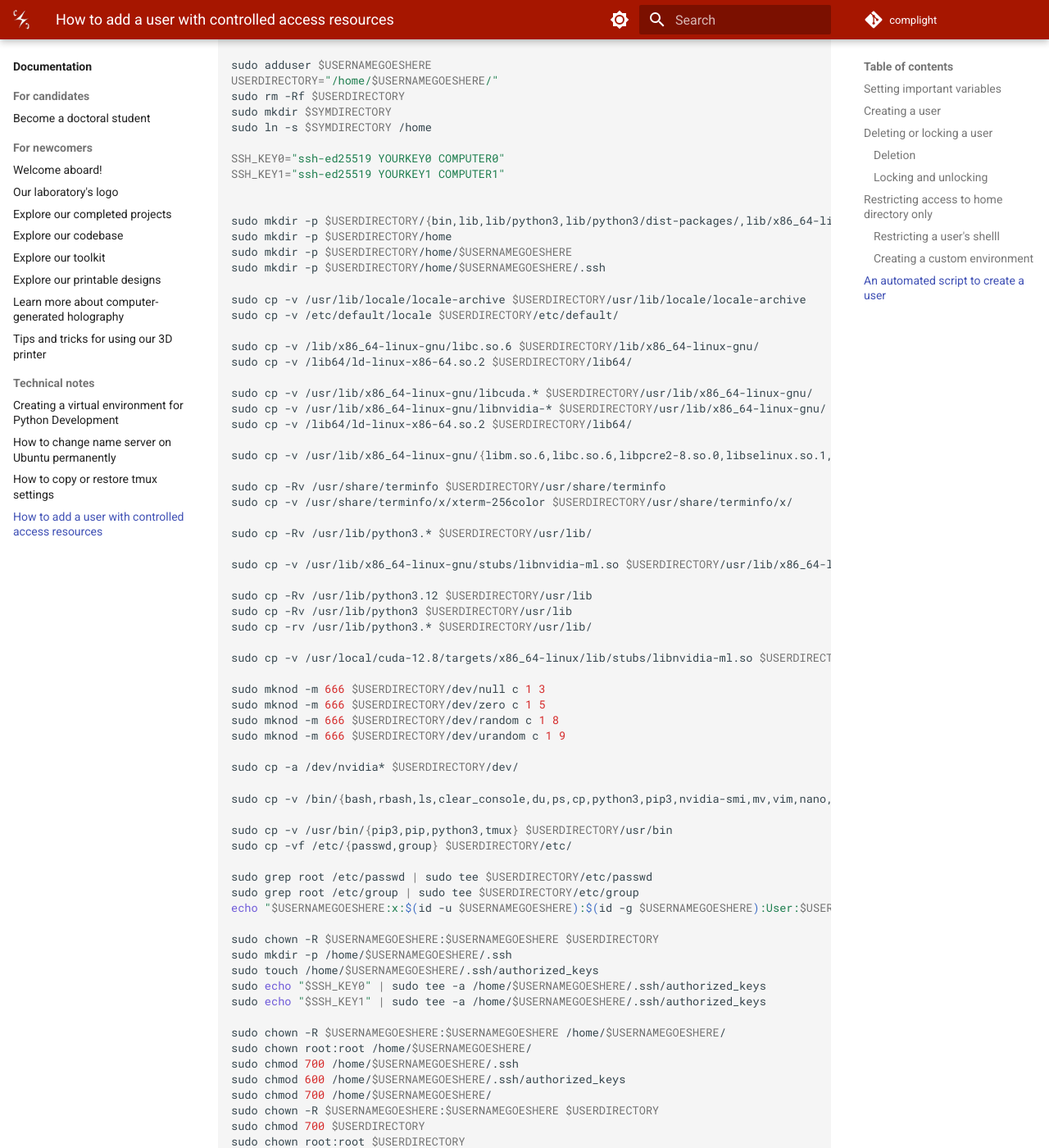
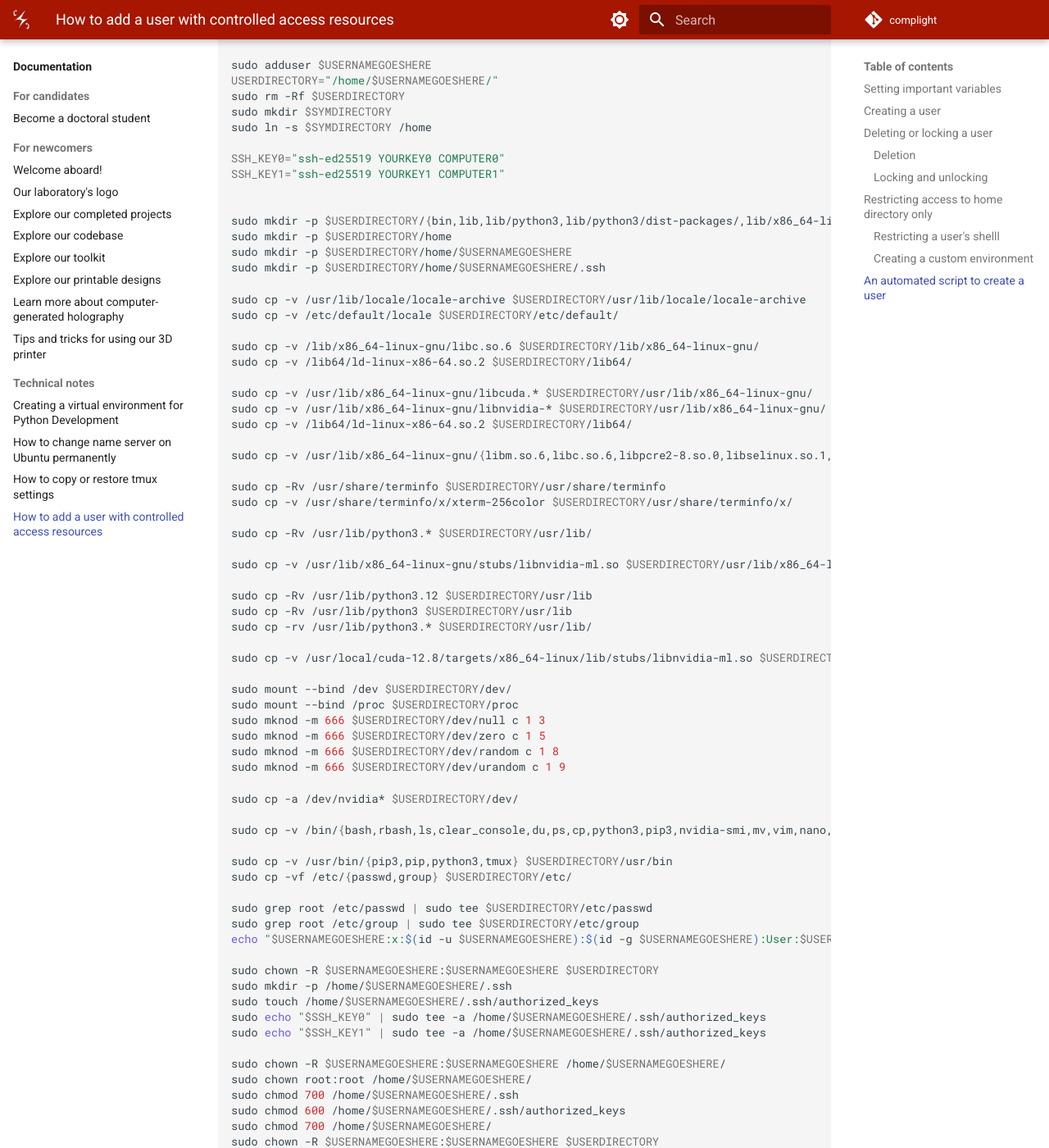
Before and after one commit to complight/complight.github.io, an MkDocs documentation site: the page built from docs/documentation/computing/how_to_add_a_user_with_controlled_access_to_resources.md, in a window 1280 px wide and 1400 px high, scrolled down 4297 px. Shown: the whole window at 82% size. Built offline with MkDocs 1.6.1 and Material for MkDocs 9.7.7, drawn with Linux system fonts in a browser that asks for light colours; some of the changed text lies outside the part shown.

Commit message:
Minor updates in a computing related note.

```diff
--- a/docs/documentation/computing/how_to_add_a_user_with_controlled_access_to_resources.md
+++ b/docs/documentation/computing/how_to_add_a_user_with_controlled_access_to_resources.md
@@ -194,7 +194,7 @@ SSH_KEY0="ssh-ed25519 YOURKEY0 COMPUTER0"
 SSH_KEY1="ssh-ed25519 YOURKEY1 COMPUTER1"
 
 
-sudo mkdir -p $USERDIRECTORY/{bin,lib,lib/python3,lib/python3/dist-packages/,lib/x86_64-linux-gnu,lib64,dev,etc,etc/default,usr,usr/bin,usr/lib,usr/lib/locale,usr/lib/python3.*,usr/lib/x86_64-linux-gnu,usr/local/cuda-12.8/targets/x86_64-linux/lib/stubs/,usr/lib/x86_64-linux-gnu/stubs,usr/share/terminfo/x/,tmp}
+sudo mkdir -p $USERDIRECTORY/{bin,lib,lib/python3,lib/python3/dist-packages/,lib/x86_64-linux-gnu,lib64,dev,etc,etc/default,usr,usr/bin,usr/lib,usr/lib/locale,usr/lib/python3.*,usr/lib/x86_64-linux-gnu,usr/local/cuda-12.8/targets/x86_64-linux/lib/stubs/,usr/lib/x86_64-linux-gnu/stubs,usr/share/terminfo/x/,tmp,sys,run,var,var/run}
 sudo mkdir -p $USERDIRECTORY/home
 sudo mkdir -p $USERDIRECTORY/home/$USERNAMEGOESHERE
 sudo mkdir -p $USERDIRECTORY/home/$USERNAMEGOESHERE/.ssh
@@ -224,6 +224,8 @@ sudo cp -rv /usr/lib/python3.* $USERDIRECTORY/usr/lib/
 
 sudo cp -v /usr/local/cuda-12.8/targets/x86_64-linux/lib/stubs/libnvidia-ml.so $USERDIRECTORY/usr/local/cuda-12.8/targets/x86_64-linux/lib/stubs/
 
+sudo mount --bind /dev $USERDIRECTORY/dev/
+sudo mount --bind /proc $USERDIRECTORY/proc
 sudo mknod -m 666 $USERDIRECTORY/dev/null c 1 3
 sudo mknod -m 666 $USERDIRECTORY/dev/zero c 1 5
 sudo mknod -m 666 $USERDIRECTORY/dev/random c 1 8
@@ -253,6 +255,7 @@ sudo chmod 600 /home/$USERNAMEGOESHERE/.ssh/authorized_keys
 sudo chmod 700 /home/$USERNAMEGOESHERE/
 sudo chown -R $USERNAMEGOESHERE:$USERNAMEGOESHERE $USERDIRECTORY
 sudo chmod 700 $USERDIRECTORY
+sudo chmod 1777 $USERDIRECTORY/tmp
 sudo chown root:root $USERDIRECTORY
 sudo chmod 755 $USERDIRECTORY
 
```
